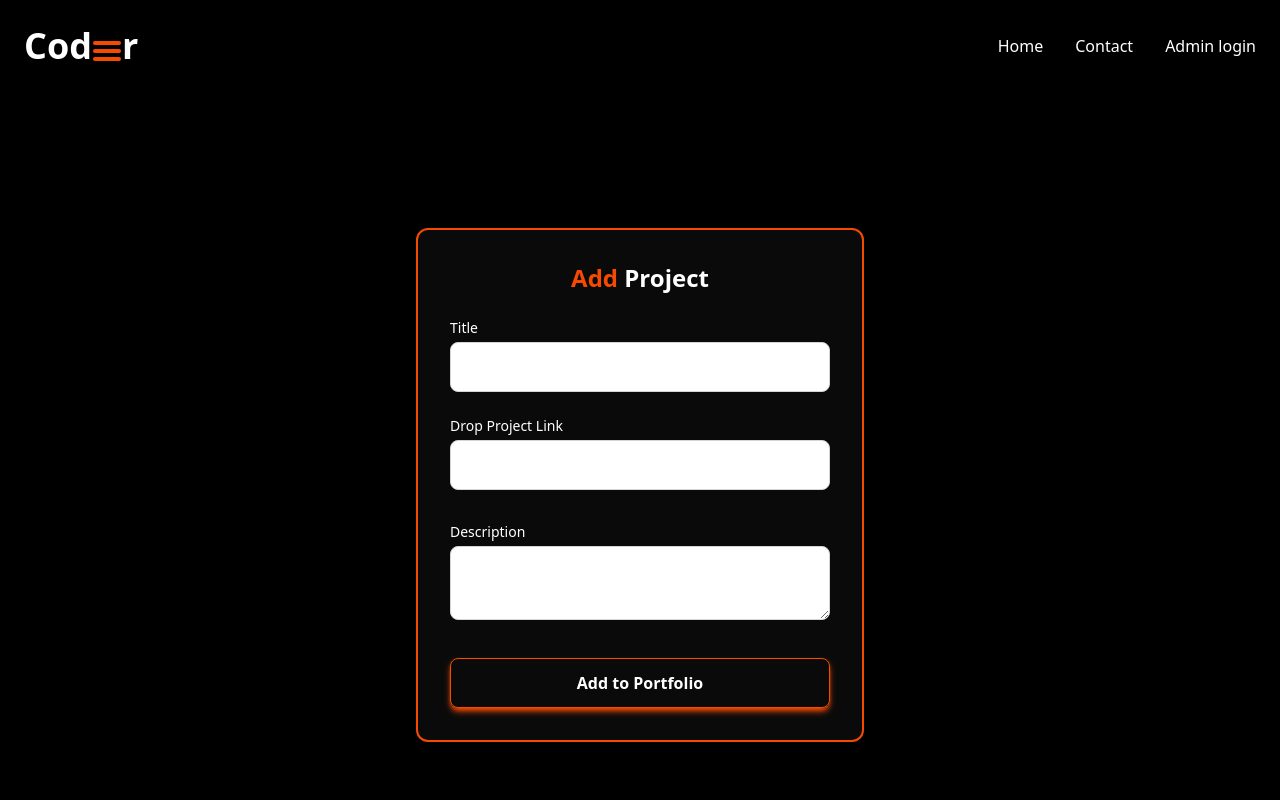
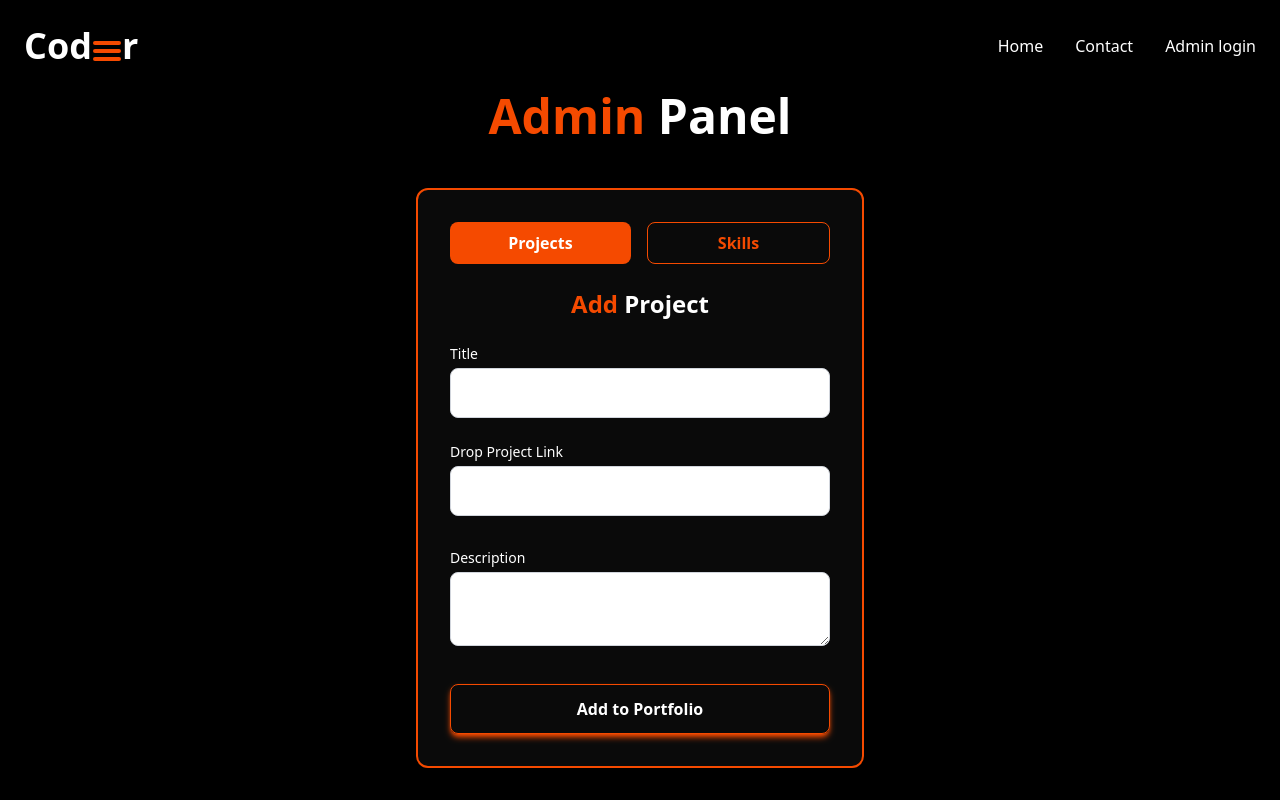
Before and after one commit to Huzaifa0-2/Portfolio, a React (Vite) app in the folder intern/: page /admin in a window 1280 px wide. Shown: the top 800 px of the page. Built offline with nearby package versions, Linux system fonts and the light colour scheme; no server answers.

Commit message:
Adding projects & skills to Firebase

```diff
--- a/intern/src/components/Admin/Admin.jsx
+++ b/intern/src/components/Admin/Admin.jsx
@@ -1,12 +1,114 @@
-import React from 'react';
+import React, { useState } from 'react';
+import { db } from "../../Config/firebase"
+import { collection, addDoc, getDoc, doc, getDocs, query, where } from "firebase/firestore"; // Firestore
 
 const Admin = () => {
+  const [activeForm, setActiveForm] = useState('projects');
+  const [projectData, setProjectData] = useState({
+    title: '',
+    githubLink: '',
+    description: ''
+  });
+  const [skillData, setSkillData] = useState({
+    name: '',
+    level: ''
+  });
+
+
+  // const handleProjectChange = (e) => {
+  //   const { id, value } = e.target;
+  //   setProjectData(prev => ({
+  //     ...prev,
+  //     [id]: value
+  //   }));
+  // };
+
+  // const handleSkillChange = (e) => {
+  //   const { id, value } = e.target;
+  //   setSkillData(prev => ({
+  //     ...prev,
+  //     [id]: value
+  //   }));
+  // };
+
+
+  const handleProjectSubmit = async (e) => {
+    e.preventDefault();
+    try {
+      await addDoc(collection(db, 'projects'), {
+        ...projectData,
+        // createdAt: new Date()
+      });
+      alert('Project added successfully!');
+      setProjectData({
+        title: '',
+        githubLink: '',
+        description: ''
+      });
+    } catch (error) {
+      console.error('Error adding project: ', error);
+      alert('Error adding project');
+    }
+  };
+
+  const handleSkillSubmit = async (e) => {
+    e.preventDefault();
+    try {
+      await addDoc(collection(db, 'skills'), {
+        ...skillData,
+        level: parseInt(skillData.level), // Converting level fronm string to number
+        // createdAt: new Date()
+      });
+      alert('Skill added successfully!');
+      setSkillData({
+        name: '',
+        level: ''
+      });
+    } catch (error) {
+      console.error('Error adding skill: ', error);
+      alert('Error adding skill');
+    }
+  };
+
+
   return (
     <div>
       <div className="min-h-screen bg-black">
+        <h1 className="text-5xl font-bold text-center text-white -mb-22">
+          <span className="text-orange-600">Admin </span>Panel
+        </h1>
         <div className="flex items-center justify-center p-4">
-                    <form  className="w-full max-w-md bg-neutral-950 rounded-xl shadow-md border-2 border-orange-600 overflow-hidden p-8 mt-30">
-                        <h2 className="text-2xl font-bold text-center text-white mb-6"><span className='text-orange-600'>Add </span>Project</h2>
+          <div className="w-full max-w-md bg-neutral-950 rounded-xl shadow-md border-2 border-orange-600 overflow-hidden p-8 mt-30">
+            {/* Form Selection Buttons */}
+            <div className="flex mb-6 gap-4">
+              <button
+                type="button"
+                onClick={() => setActiveForm('projects')}
+                className={`flex-1 py-2 px-4 rounded-lg font-semibold transition-all ${activeForm === 'projects'
+                  ? 'bg-orange-600 text-white'
+                  : 'bg-transparent text-orange-600 border border-orange-600 hover:bg-orange-600 hover:text-white'
+                  }`}
+              >
+                Projects
+              </button>
+              <button
+                type="button"
+                onClick={() => setActiveForm('skills')}
+                className={`flex-1 py-2 px-4 rounded-lg font-semibold transition-all ${activeForm === 'skills'
+                  ? 'bg-orange-600 text-white'
+                  : 'bg-transparent text-orange-600 border border-orange-600 hover:bg-orange-600 hover:text-white'
+                  }`}
+              >
+                Skills
+              </button>
+            </div>
+
+            {/* Projects Form */}
+            {activeForm === 'projects' && (
+              <form onSubmit={handleProjectSubmit}>
+                <h2 className="text-2xl font-bold text-center text-white mb-6">
+                  <span className="text-orange-600">Add </span>Project
+                </h2>
 
                 <div className="mb-6">
                   <label htmlFor="title" className="block text-sm font-medium text-white mb-1">
@@ -16,6 +118,8 @@ const Admin = () => {
                     required
                     type="text"
                     id="title"
+                    value={projectData.title}
+                    onChange={(e) => setProjectData({ ...projectData, title: e.target.value })}
                     className="w-full px-4 py-3 bg-white rounded-lg border border-gray-300 focus:outline-none focus:ring-2 focus:ring-orange-600 focus:border-transparent transition-all"
                   />
                 </div>
@@ -27,6 +131,8 @@ const Admin = () => {
                   <input
                     type="text"
                     id="githublink"
+                    value={projectData.githubLink}
+                    onChange={(e) => setProjectData({ ...projectData, githubLink: e.target.value })}
                     className="w-full px-4 py-3 bg-white rounded-lg border border-gray-300 focus:outline-none focus:ring-2 focus:ring-orange-600 focus:border-transparent transition-all"
                   />
                 </div>
@@ -38,6 +144,8 @@ const Admin = () => {
                   <textarea
                     type="text"
                     id="description"
+                    value={projectData.description}
+                    onChange={(e) => setProjectData({ ...projectData, description: e.target.value })}
                     className="w-full px-4 py-3 bg-white rounded-lg border border-gray-300 focus:outline-none focus:ring-2 focus:ring-orange-600 focus:border-transparent transition-all"
                   />
                 </div>
@@ -49,6 +157,53 @@ const Admin = () => {
                   Add to Portfolio
                 </button>
               </form>
+            )}
+
+            {/* Skills Form */}
+            {activeForm === 'skills' && (
+              <form onSubmit={handleSkillSubmit}>
+                <h2 className="text-2xl font-bold text-center text-white mb-6">
+                  <span className="text-orange-600">Add </span>Skill
+                </h2>
+
+                <div className="mb-6">
+                  <label htmlFor="skillName" className="block text-sm font-medium text-white mb-1">
+                    Skill Name
+                  </label>
+                  <input
+                    required
+                    type="text"
+                    id="skillName"
+                    value={skillData.name}
+                    onChange={(e) => setSkillData({ ...skillData, name: e.target.value })}
+                    className="w-full px-4 py-3 bg-white rounded-lg border border-gray-300 focus:outline-none focus:ring-2 focus:ring-orange-600 focus:border-transparent transition-all"
+                  />
+                </div>
+
+                <div className="mb-8">
+                  <label htmlFor="skillLevel" className="block text-sm font-medium text-white mb-1">
+                    Skill Level (1-100)
+                  </label>
+                  <input
+                    type="number"
+                    id="skillLevel"
+                    min="1"
+                    max="100"
+                    value={skillData.level}
+                    onChange={(e) => setSkillData({ ...skillData, level: e.target.value })}
+                    className="w-full px-4 py-3 bg-white rounded-lg border border-gray-300 focus:outline-none focus:ring-2 focus:ring-orange-600 focus:border-transparent transition-all"
+                  />
+                </div>
+
+                <button
+                  type="submit"
+                  className="w-full hover:bg-orange-600 text-white font-semibold py-3 px-4 rounded-lg border border-orange-600 shadow-md shadow-orange-600 transition duration-200 hover:shadow-none"
+                >
+                  Add Skill
+                </button>
+              </form>
+            )}
+          </div>
         </div>
       </div>
     </div>
--- a/intern/src/components/Work/Work.jsx
+++ b/intern/src/components/Work/Work.jsx
@@ -1,6 +1,9 @@
 import React, { useEffect } from 'react';
 
 const Work = () => {
+
+
+
   useEffect(() => {
     const letters = document.querySelectorAll('.letter-animate');
     letters.forEach((letter, index) => {
```
Lines whose indentation alone changed are shown as unchanged.
